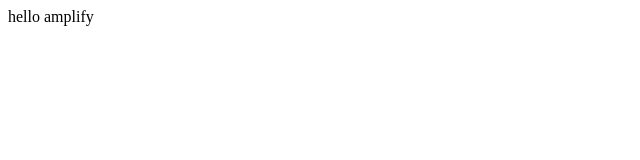
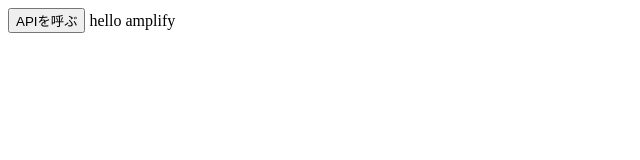
Before and after one commit to aisys-h-yamaguchi/amplify-test, a plain HTML site: page index.html in a window 1280 px wide. Shown: the whole page, without its empty margins (0-640 px from the left). Drawn offline with Linux system fonts and the light colour scheme.

Commit message:
API呼び出し

```diff
--- a/index.html
+++ b/index.html
@@ -1,11 +1,38 @@
 <!DOCTYPE html>
 <html>
-<head>
-    <meta charset="UTF-8">
+  <head>
+    <meta charset="UTF-8" />
     <title>Welcome to the Room Escape Game!</title>
-</head>
+  </head>
 
-<body>
+  <body>
+    <button type="button" onclick="callAPI()">APIを呼ぶ</button>
     hello amplify
-</body>
+    <script>
+      //APIの呼び出しを定義する
+      var callAPI = () => {
+        //idは現在の次の段階を代入
+        var id = vm.ID;
+        // ヘッダーオブジェクトの生成
+        var myHeaders = new Headers();
+        myHeaders.append("Content-Type", "application/json");
+        //Lambda側に渡す値の設定
+        var raw = JSON.stringify({ ID: id });
+        // JSONオブジェクトの生成
+        var requestOptions = {
+          method: "GET",
+          headers: myHeaders,
+          body: raw,
+          redirect: "follow",
+        };
+        // API経由でのLambdaからのレスポンスをVueインスタンスに代入する
+        fetch(
+          "https://osvrxphpzichi2d42lyqkqm7qa0cnptk.lambda-url.us-east-2.on.aws/",
+          requestOptions
+        )
+          .then((response) => response.text())
+          .catch((error) => console.log("error", error));
+      };
+    </script>
+  </body>
 </html>
```
